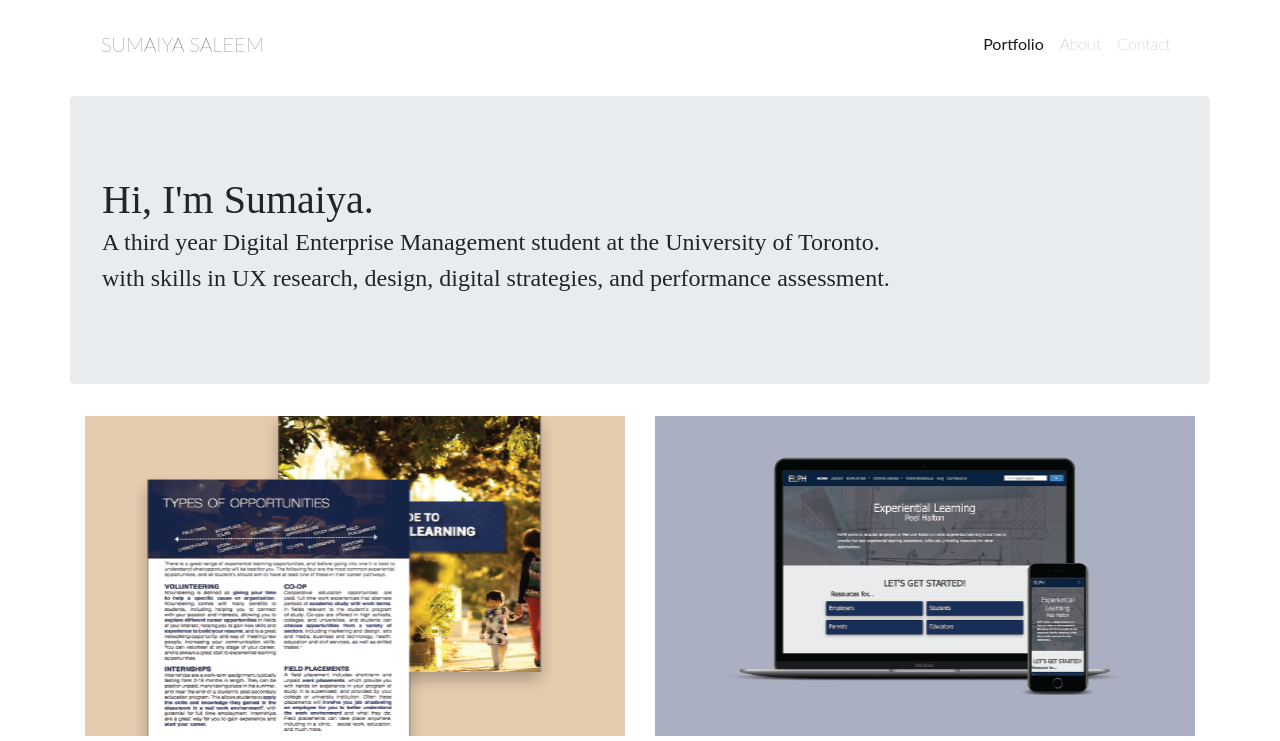
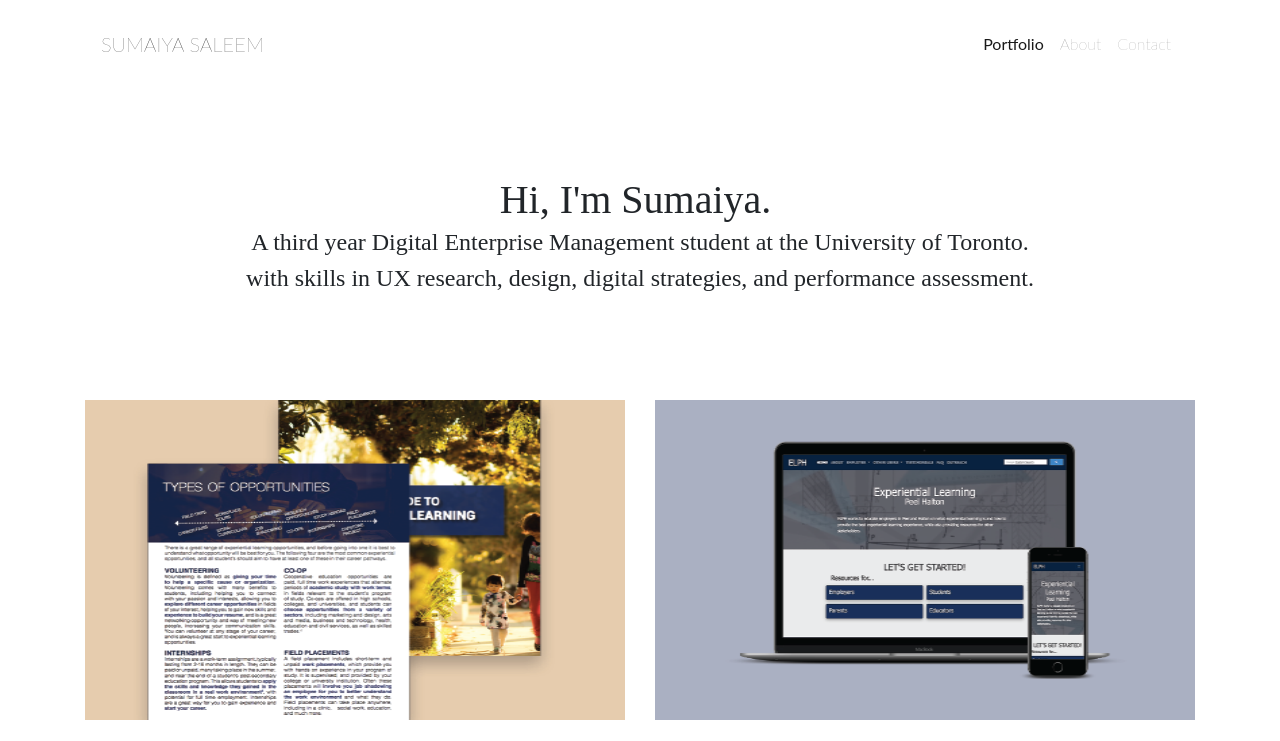
Before and after one commit to sumaiyasaleem786/myportfolio, a plain HTML site: page index.html in a window 1280 px wide. Shown: the top 741 px of the page. Drawn offline with Linux system fonts and the light colour scheme.

Commit message:
Add files via upload

```diff
--- a/css/custom.css
+++ b/css/custom.css
@@ -221,3 +221,9 @@ a:hover {
   cursor:default;
 
 }
+
+.jumbotron {
+	background-color: white;
+	margin-bottom: 0px;
+	text-align: center;
+}
```
